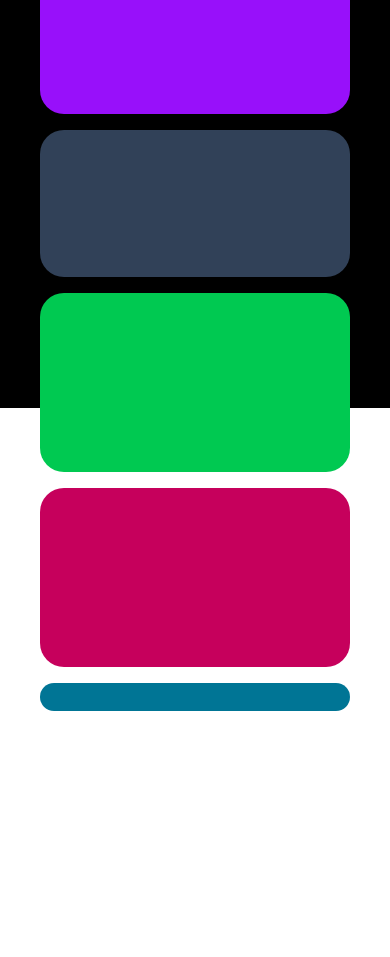
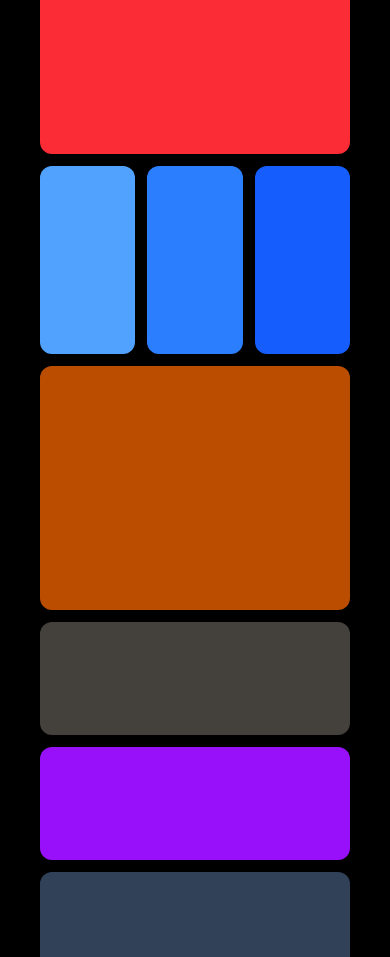
Before and after one commit to ArchieBett175/archie_bett_portfolio, a React (Vite) app in the folder portfolio-site/: page / in a window 390 px wide. Shown: the part 2000-2957 px from the top of the page. Before the commit the page ends 2751 px from the top, so only its background shows below. Built offline with nearby package versions, Linux system fonts and the light colour scheme.

Commit message:
Finished the final layout and responsiveness of bento grid
from large medium and small, wanted to mess about with aspect ratio and try to get a smooth transition. But thats for another day. Essentially all tailwind today to try and get the parts moving at the correct breakpoints.

```diff
--- a/portfolio-site/src/App.jsx
+++ b/portfolio-site/src/App.jsx
@@ -503,59 +503,59 @@ function App() {
             <div className="w-full h-1 bg-neutral-500 -mt-3"></div>
           </div>
         </div>
+        <div className="p-10 bg-black"></div>
         {/* Div for Bento Grid */}
-        <div className="h-screen w-full flex items-center justify-center bg-black">
+        <div className="h-500 w-full flex items-center justify-center bg-black md:h-screen">
           <div
-            className=" w-[1164px] auto-rows-[minmax(0,1fr)]
+            className="w-[1164px] h-full   auto-rows-[minmax(0,1fr)]
               grid-cols-10 gap-3 p-10
               flex-col
               max-lg:grid-cols-8
-              md:grid max-md:flex max-md:gap-4 aspect-12/10
+              md:grid max-md:flex max-md:gap-3
               "
           >
             <div
               className="col-start-1 col-end-4 row-start-1 row-end-4 bg-red-500
-            rounded-3xl aspect-square"
+            rounded-xl max-md:h-125"
             ></div>
             <div
               className="col-start-1 col-end-4 row-start-4 row-end-5
-            rounded-3xl grid grid-cols-3 gap-3 "
+            rounded-xl grid grid-cols-3 gap-3 max-md:h-50"
             >
-              <div className="col-span-1 bg-blue-400 rounded-3xl aspect-square"></div>
-              <div className="col-span-1 bg-blue-500 rounded-3xl aspect-square"></div>
-              <div className="col-span-1 bg-blue-600 rounded-3xl aspect-square"></div>
+              <div className="col-span-1 bg-blue-400 rounded-xl"></div>
+              <div className="col-span-1 bg-blue-500 rounded-xl"></div>
+              <div className="col-span-1 bg-blue-600 rounded-xl"></div>
             </div>
             <div
               className="col-start-6 col-end-11 row-start-1 row-end-4 bg-amber-700
-            rounded-3xl max-lg:col-start-4 max-lg:col-end-9 aspect-12/7"
+            rounded-xl max-lg:col-start-4 max-lg:col-end-9 max-md:h-65"
             ></div>
             <div
               className="col-start-6 col-end-11 row-start-4 row-end-5 bg-stone-700
-            rounded-3xl max-lg:col-start-4 max-lg:col-end-9 aspect-22/4"
+            rounded-xl max-lg:col-start-4 max-lg:col-end-9 max-md:h-30"
             ></div>
             <div
               className="col-start-4 col-end-6 row-start-1 row-end-3 bg-purple-600
-            rounded-3xl max-lg:col-start-1 max-lg:col-end-5 max-lg:row-start-5
-            max-lg:row-end-7 lg:aspect-square aspect-19/9"
+            rounded-xl max-lg:col-start-1 max-lg:col-end-5 max-lg:row-start-5
+            max-lg:row-end-7 max-md:h-30"
             ></div>
             <div
               className="col-start-4 col-end-6 row-start-3 row-end-5 bg-slate-700
-            rounded-3xl max-lg:col-start-5 max-lg:col-end-9 max-lg:row-start-8
-            max-lg:row-end-10 lg:aspect-square aspect-19/9"
+            rounded-xl max-lg:col-start-5 max-lg:col-end-9 max-lg:row-start-8
+            max-lg:row-end-10 max-md:h-30"
             ></div>
             <div
               className="col-start-1 col-end-6 row-start-5 row-end-8 bg-green-500
-            rounded-3xl max-lg:col-end-5 max-lg:row-start-7 max-lg:row-end-10
-            aspect-19/11
+            rounded-xl max-lg:col-end-5 max-lg:row-start-7 max-lg:row-end-10 max-md:h-65
             "
             ></div>
             <div
               className="col-start-6 col-end-11 row-start-5 row-end-8 bg-pink-700
-            rounded-3xl max-lg:col-start-5 max-lg:col-end-9 aspect-19/11"
+            rounded-xl max-lg:col-start-5 max-lg:col-end-9 max-md:h-65"
             ></div>
             <div
               className="col-start-1 col-end-11 row-start-8 row-end-9 bg-cyan-700
-            rounded-3xl max-lg:col-end-9 max-lg:row-start-10 max-lg:row-end-11 aspect-45/4"
+            rounded-xl max-lg:col-end-9 max-lg:row-start-10 max-lg:row-end-11 max-md:h-25"
             ></div>
           </div>
         </div>
```
